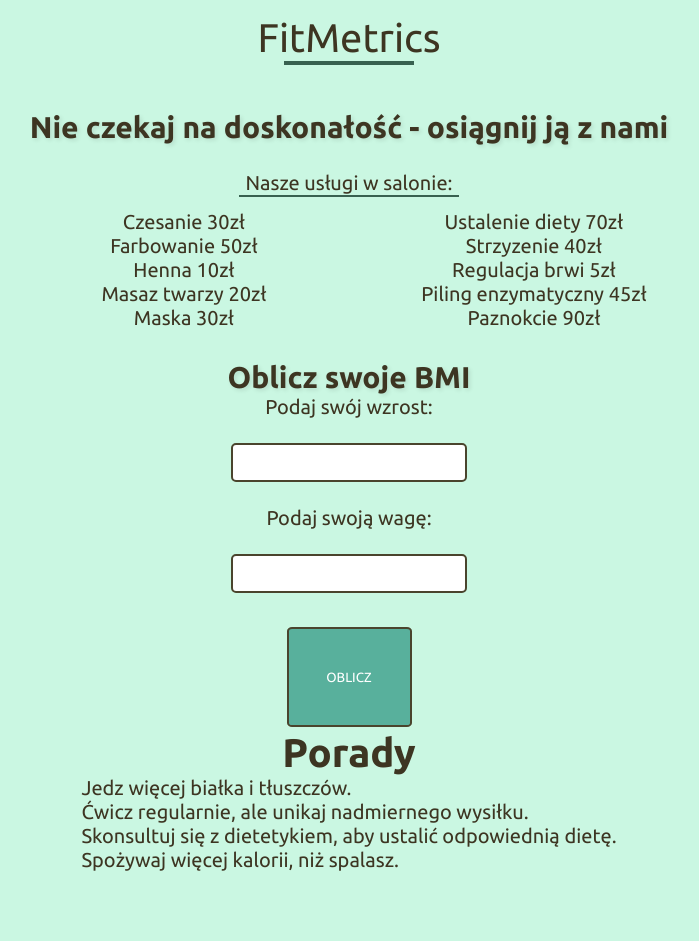
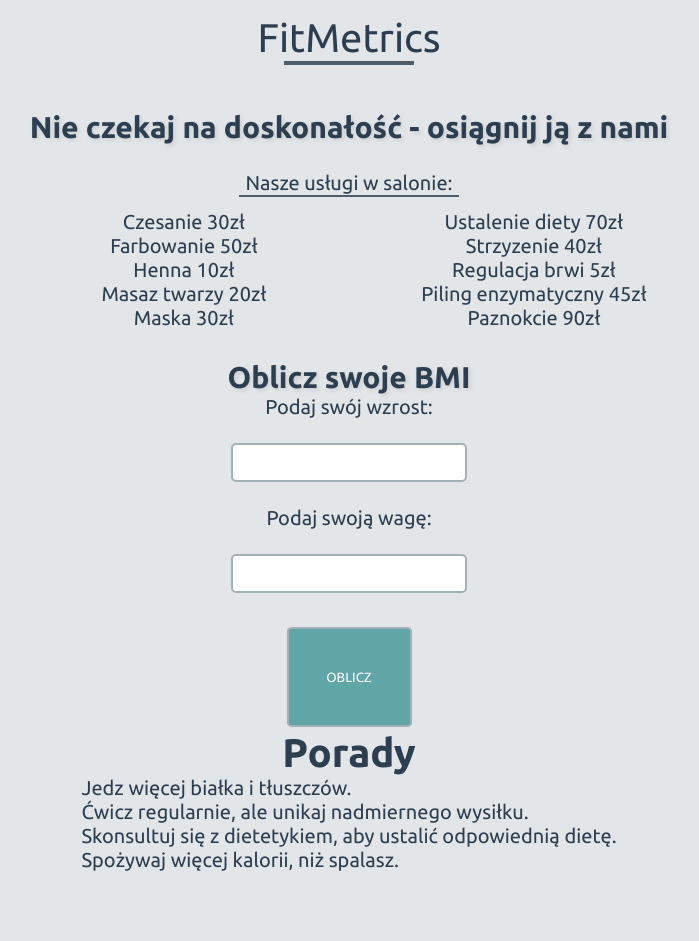
Before and after one commit to wiktordablju/FitMetrics, a PHP site: page / in a window 1280 px wide. Shown: the whole page, without its empty margins (291-990 px from the left). Run offline with PHP 8.4, Linux system fonts and the light colour scheme; data comes from the database, SQL or seed files in the repository.

Commit message:
19.09:  funkcje w nowym pliku, paleta barw

```diff
--- a/css/main.css
+++ b/css/main.css
@@ -42,10 +42,10 @@ table {
 }
 
 body {
-  background-color: #caf7e2;
+  background-color: #e2e6e9;
   font-family: "Ubuntu", sans-serif;
   font-size: 2rem;
-  color: #3d3522;
+  color: #2c3e50;
   animation: fadeIn 0.6s forwards;
   overflow-x: hidden;
 }
@@ -62,7 +62,7 @@ body {
 .header .header-underline {
   width: 130px;
   height: 4px;
-  background-color: #386150;
+  background-color: #4e5d6a;
   margin: 0 auto;
 }
 
@@ -73,7 +73,7 @@ body {
   align-items: center;
   height: 35vh;
   width: 100vw;
-  background-color: #caf7e2;
+  background-color: #e2e6e9;
   text-align: center;
 }
 .services .services-header {
@@ -85,7 +85,7 @@ body {
 .services .underline {
   width: 220px;
   height: 2px;
-  background-color: #386150;
+  background-color: #4e5d6a;
   margin: 0 auto;
   margin-bottom: 2%;
 }
@@ -137,29 +137,30 @@ li {
 .calc .calc-body form input[type=submit] {
   padding: 10px 15px;
   border-radius: 5px;
-  border: 2px solid #4a442d;
+  border: 2px solid #a3b1b6;
   transition: border-color 0.3s ease;
 }
 .calc .calc-body form input[type=submit] {
-  background-color: #58b09c;
+  background-color: #61a6a6;
   color: white;
   height: 100px;
   width: 125px;
   margin-top: 10px;
+  margin-bottom: 25px;
   cursor: pointer;
   border-radius: 4%;
   transition: 0.3s;
 }
 .calc .calc-body form input[type=submit]:hover {
-  background-color: #44917f;
+  background-color: #4c8888;
   transform: scale(1.05);
-  box-shadow: 0px 0px 5px #386150;
+  box-shadow: 0px 0px 5px #4e5d6a;
 }
 .calc .calc-body .bmi-result {
-  background-color: rgba(56, 97, 80, 0.1);
+  background-color: rgba(78, 93, 106, 0.1);
   padding: 10px 20px;
   border-radius: 10px;
-  box-shadow: 0 4px 8px rgba(61, 53, 34, 0.1);
+  box-shadow: 0 4px 8px rgba(44, 62, 80, 0.1);
 }
 
 .tips {
--- a/index.php
+++ b/index.php
@@ -1,9 +1,12 @@
 <!--
     Zadanie
     1. Wylistowac wszystkie uslugi z tabeli
-    2. Obliczanie BMI wedlug wzoru, wysyla wynik do bazy
+    2. Obliczanie BMI wedlug wzoru, wysyla wynik do bazy, bmi_id dostosowuje w zaleznosci od stopnia
     3. Wykazywanie w jakim stopniu jestes (niedowaga etc) i zarzucic jakies porady co mozna zrobic
 -->
+
+<!-- Osobny plik z funkcjami, zeby syfu nie bylo w kodzie -->
+<?php require './php/functions.php'; ?>
 
 <!DOCTYPE html>
 <html lang="pl">
@@ -18,67 +21,9 @@
     <link rel="stylesheet" href="./css/main.css">
 </head>
 
-<body>
-    <!-- FUNKCJE -->
-    <?php
 
 
-    function calculateBMI($weight, $height)
-    {
-        return $weight / ($height * $height);
-    }
-
-
-    // Na bazie wyniku BMI wysyla odpowiednie porady
-    function getTips($bmi)
-    {
-        if ($bmi < 18.5) {
-            return [
-                "Jedz więcej białka i tłuszczów.",
-                "Ćwicz regularnie, ale unikaj nadmiernego wysiłku.",
-                "Skonsultuj się z dietetykiem, aby ustalić odpowiednią dietę.",
-                "Spożywaj więcej kalorii, niż spalasz."
-            ];
-        } elseif ($bmi >= 18.5 && $bmi < 24.9) {
-            return [
-                "Kontynuuj zdrową dietę.",
-                "Regularnie ćwicz, aby utrzymać dobrą kondycję.",
-                "Unikaj stresu i dbaj o regularny sen.",
-                "Pij wystarczającą ilość wody każdego dnia."
-            ];
-        } elseif ($bmi >= 25 && $bmi < 29.9) {
-            return [
-                "Zmniejsz spożycie tłuszczów i cukrów.",
-                "Zwiększ aktywność fizyczną, dodając codzienne ćwiczenia.",
-                "Staraj się spożywać mniej kalorii, niż spalasz.",
-                "Unikaj jedzenia późno wieczorem."
-            ];
-        } else {
-            return [
-                "Skonsultuj się z lekarzem lub dietetykiem w sprawie planu odchudzania.",
-                "Unikaj przetworzonej żywności i napojów gazowanych.",
-                "Zaangażuj się w regularne ćwiczenia o wysokiej intensywności.",
-                "Uważaj na ilość spożywanych kalorii."
-            ];
-        }
-    }
-
-    // na bazie wyniku BMI sprawdza do jakiego bmi_id pasuje w bazie, by moc wyslac dobra kwerende do niej
-    function getBmiId($bmi, $connect)
-    {
-        $query = "SELECT id FROM bmi WHERE $bmi >= wart_min AND $bmi <= wart_max LIMIT 1";
-        $result = mysqli_query($connect, $query);
-
-        // Jesli iloscz zwroconych wierszy to 1, to znaczy ze BMI dobrze obliczono
-        if (mysqli_num_rows($result) == 1) {
-            $row = mysqli_fetch_assoc($result);
-            return $row['id'];
-        } else {
-            return null;
-        }
-    }
-    ?>
-
+<body>
     <!-- HEADER -->
     <div class="header">
         <div class="header-text">
@@ -94,63 +39,41 @@
             <p class="services-header">Nie czekaj na doskonałość - osiągnij ją z nami</p>
             <p>Nasze usługi w salonie:</p>
             <div class="underline"></div>
-
-
         </div>
 
         <div class="sets">
-
             <div class="set-1">
                 <?php
                 $connect = mysqli_connect('localhost', 'root', '', 'bmi');
                 $query = "SELECT nazwa, cena FROM `uslugi` ORDER BY nazwa ASC LIMIT 5;";
 
                 $exe = mysqli_query($connect, $query);
-                echo "
-                <ol>";
+                echo "<ol>";
 
                 while ($row = $exe->fetch_assoc()) {
                     echo "
                         <li>" . $row['nazwa'] . " " . $row['cena'] . "zł</li>";
                 }
 
-                echo "
-                </ol>
-                ";
-                ?>
+                echo "</ol>"; ?>
             </div>
             <div class="set-2">
-
                 <?php
                 $connect = mysqli_connect('localhost', 'root', '', 'bmi');
                 $query = "SELECT nazwa, cena FROM `uslugi` ORDER BY nazwa DESC LIMIT 5;";
 
                 $exe = mysqli_query($connect, $query);
-                echo "
-                <ul>";
+                echo "<ul>";
 
                 while ($row = $exe->fetch_assoc()) {
                     echo "
                         <li>" . $row['nazwa'] . " " . $row['cena'] . "zł</li>";
                 }
-
-                echo "
-                </ul>
-                ";
-
-                ?>
-
+                echo "</ul>"; ?>
             </div>
-
-
         </div>
-
-
-
     </div>
-
     <!-- --- -->
-
 
     <!-- KALKULATOR BMI -->
     <div class="calc">
@@ -174,33 +97,28 @@
 
             <?php
             $bmi = "";
-            $output = "";
-
             // Obliczanie stanu osoby na bazie BMI
             if ($_SERVER["REQUEST_METHOD"] == "POST") {
                 if (
                     isset($_POST['height'])  && $_POST['height'] > 0 && isset($_POST['weight']) && $_POST['weight'] > 0
                 ) {
+                    // wynik ma bycc w metrach, nie centymetrach
                     $height = $_POST['height'] / 100;
                     $weight = $_POST['weight'];
                     $date = date("Y-m-d");
                     $bmi = round(calculateBMi($weight, $height), 0);
                     $bmi_id = getBmiId($bmi, $connect);
 
-
                     $query = "INSERT INTO wynik (id, bmi_id, data_pomiaru, wynik) VALUES ('', '$bmi_id', '$date', $bmi )";
-
 
                     $connect->query($query);
 
                     if ($height > 0 && $weight > 0) {
-
-
-                        if ($bmi < 18.5) {
+                        if ($bmi < 18) {
                             $output = "Masz niedowagę.";
-                        } elseif ($bmi >= 18.5 && $bmi < 24.9) {
+                        } elseif ($bmi >= 19 && $bmi < 25) {
                             $output = "Masz prawidłową masę ciała.";
-                        } elseif ($bmi >= 25 && $bmi < 29.9) {
+                        } elseif ($bmi >= 26 && $bmi < 30) {
                             $output = "Masz nadwagę.";
                         } else {
                             $output = "Masz otyłość.";
@@ -211,16 +129,13 @@
                 }
             }
 
-
             if (!empty($bmi)) {
                 echo "<div class='bmi-result'>";
                 echo "Twoje BMI wynosi: " . $bmi . "<br>";
                 echo $output;
                 echo "</div>";
             }
-
             ?>
-
         </div>
     </div>
     <!-- --- -->
@@ -229,16 +144,16 @@
     <div class="tips">
         <h1>Porady</h1>
         <?php
-        $tips = getTips($bmi);
+        if ($bmi != 0) {
+            $tips = getTips($bmi);
+        }
 
         if (!empty($tips)) {
             foreach ($tips as $tip) {
                 echo  $tip . "<br>";
             }
         }
-        mysqli_close($connect);
-        ?>
-
+        mysqli_close($connect); ?>
     </div>
     <!-- --- -->
 
--- /dev/null
+++ b/php/functions.php
@@ -0,0 +1,55 @@
+<?php
+// Obliczanie BMI
+function calculateBMI($weight, $height)
+{
+    return $weight / ($height * $height);
+}
+
+// Na bazie wyniku BMI wysyla odpowiednie porady
+function getTips($bmi)
+{
+    if ($bmi < 18.5) {
+        return [
+            "Jedz więcej białka i tłuszczów.",
+            "Ćwicz regularnie, ale unikaj nadmiernego wysiłku.",
+            "Skonsultuj się z dietetykiem, aby ustalić odpowiednią dietę.",
+            "Spożywaj więcej kalorii, niż spalasz."
+        ];
+    } elseif ($bmi >= 18.5 && $bmi < 24.9) {
+        return [
+            "Kontynuuj zdrową dietę.",
+            "Regularnie ćwicz, aby utrzymać dobrą kondycję.",
+            "Unikaj stresu i dbaj o regularny sen.",
+            "Pij wystarczającą ilość wody każdego dnia."
+        ];
+    } elseif ($bmi >= 25 && $bmi < 29.9) {
+        return [
+            "Zmniejsz spożycie tłuszczów i cukrów.",
+            "Zwiększ aktywność fizyczną, dodając codzienne ćwiczenia.",
+            "Staraj się spożywać mniej kalorii, niż spalasz.",
+            "Unikaj jedzenia późno wieczorem."
+        ];
+    } else {
+        return [
+            "Skonsultuj się z lekarzem lub dietetykiem w sprawie planu odchudzania.",
+            "Unikaj przetworzonej żywności i napojów gazowanych.",
+            "Zaangażuj się w regularne ćwiczenia o wysokiej intensywności.",
+            "Uważaj na ilość spożywanych kalorii."
+        ];
+    }
+}
+
+// na bazie wyniku BMI sprawdza do jakiego bmi_id pasuje w bazie, by moc wyslac dobra kwerende do niej
+function getBmiId($bmi, $connect)
+{
+    $query = "SELECT id FROM bmi WHERE $bmi >= wart_min AND $bmi <= wart_max LIMIT 1";
+    $result = mysqli_query($connect, $query);
+
+    // Jesli ilosc zwroconych wierszy to 1, to znaczy ze BMI dobrze obliczono
+    if (mysqli_num_rows($result) == 1) {
+        $row = mysqli_fetch_assoc($result);
+        return $row['id'];
+    } else {
+        return null;
+    }
+}
--- a/sass/main.scss
+++ b/sass/main.scss
@@ -2,11 +2,11 @@
 @use "./reset";
 
 // kolory
-$main: #386150;
-$bg: #caf7e2;
-$txt: #3d3522;
-$help1: #4a442d;
-$help2: #58b09c;
+$main: #4e5d6a;
+$bg: #e2e6e9;
+$txt: #2c3e50;
+$help1: #a3b1b6;
+$help2: #61a6a6;
 
 body {
 	background-color: $bg;
@@ -122,6 +122,7 @@ li {
 				height: 100px;
 				width: 125px;
 				margin-top: 10px;
+				margin-bottom: 25px;
 				cursor: pointer;
 				border-radius: 4%;
 				transition: 0.3s;
```
Also changed, not shown: 1 other file.
